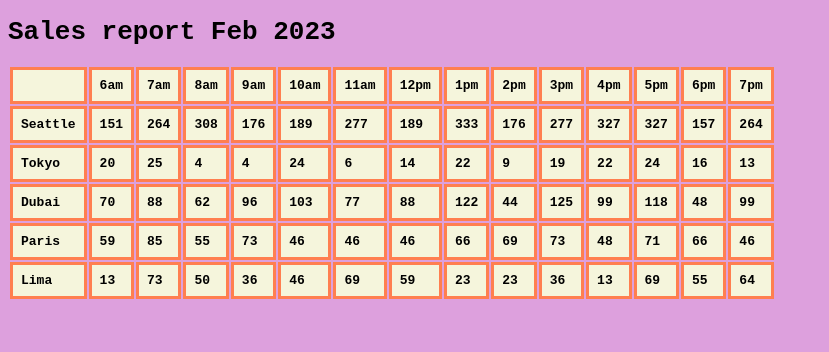
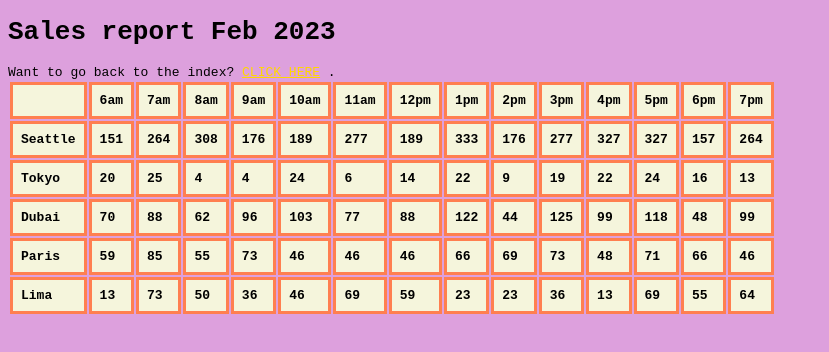
Before and after one commit to CrocByte4/cookie-stand, a plain HTML site: page sales.html in a window 1280 px wide. Shown: the whole page, without its empty margins (0-829 px from the left). Drawn offline with Linux system fonts and the light colour scheme.

Commit message:
added link from sales to index

```diff
--- a/sales.html
+++ b/sales.html
@@ -9,6 +9,7 @@
   </head>
   <body>
     <h1>Sales report Feb 2023</h1>
+    Want to go back to the index? <a href="index.html">CLICK HERE</a> .
     <table id="salesTable"></table>
     <script src="app.js"></script>
   </body>
```
